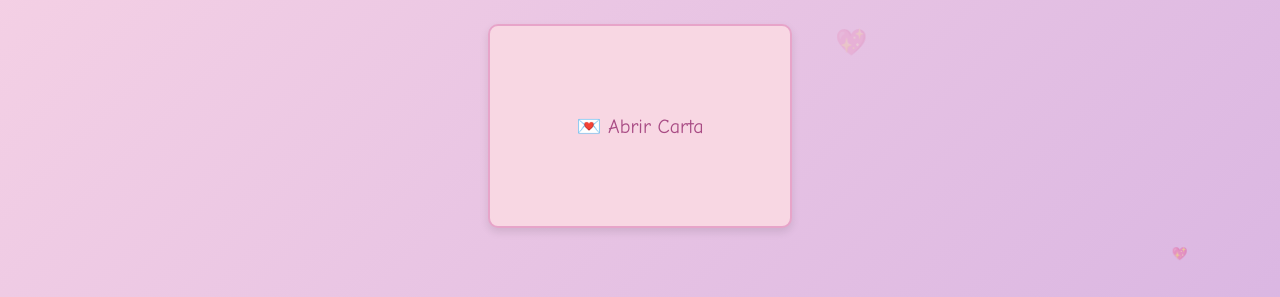
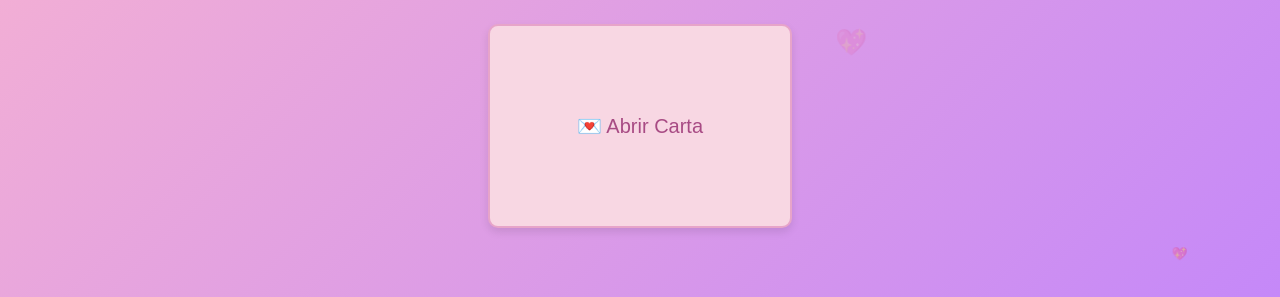
Before and after one commit to IamH1RO/SorpresaParaMiAmor, a plain HTML site: page index.html in a window 1280 px wide. Shown: the part 331-628 px from the top of the page. Drawn offline with Linux system fonts and the light colour scheme.

Commit message:
Add files via upload

```diff
--- a/index.html
+++ b/index.html
@@ -5,13 +5,13 @@
   <title>Kit de Ánimo 💌</title>
   <style>
     body {
-      background: linear-gradient(135deg, #f9d5e5, #d8b4e2);
+      background: linear-gradient(135deg, #fbb6ce, #c084fc);
       display: flex;
       justify-content: center;
       align-items: center;
       height: 100vh;
       margin: 0;
-      font-family: 'Comic Sans MS', cursive, sans-serif;
+      font-family: Arial, sans-serif;
       flex-direction: column;
       overflow: hidden;
       position: relative;
@@ -76,7 +76,6 @@
       to { opacity: 1; transform: scale(1); }
     }
 
-    /* Estilo para los corazones */
     .heart {
       position: absolute;
       font-size: 20px;
@@ -125,29 +124,23 @@
       }, 1300);
     });
 
-    // Función para crear corazones flotantes
     function crearCorazon() {
       const heart = document.createElement("div");
       heart.classList.add("heart");
       heart.textContent = "💖";
 
-      // posición aleatoria horizontal
       heart.style.left = Math.random() * window.innerWidth + "px";
-      // duración aleatoria
       const duracion = 5 + Math.random() * 5;
       heart.style.animationDuration = duracion + "s";
-      // tamaño aleatorio
       heart.style.fontSize = 15 + Math.random() * 25 + "px";
 
       body.appendChild(heart);
 
-      // eliminar corazón después de la animación
       setTimeout(() => {
         heart.remove();
       }, duracion * 1000);
     }
 
-    // Crear corazones cada 300ms
     setInterval(crearCorazon, 300);
   </script>
 </body>
```
